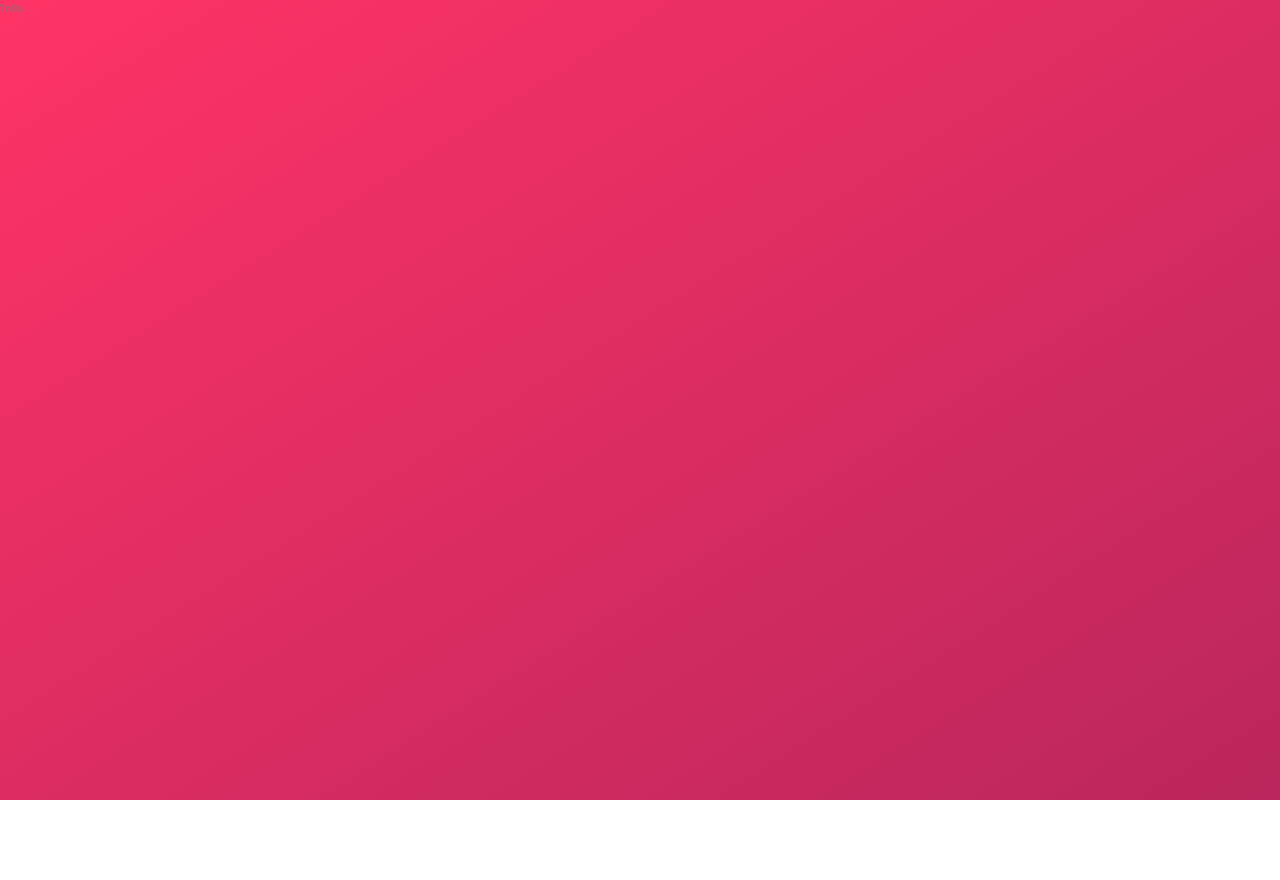
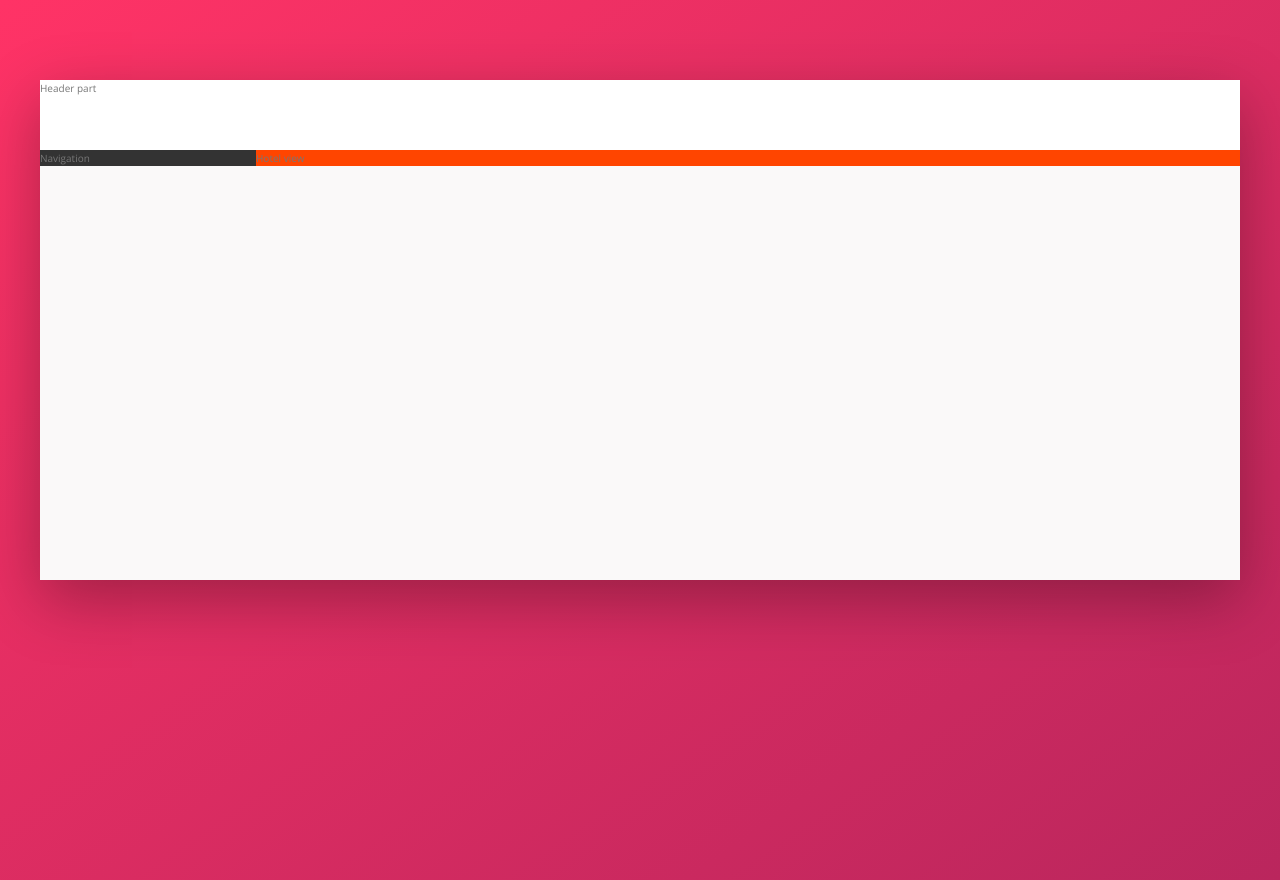
Before and after one commit to ehlkara/Trillo_Project, a website: page index.html in a window 1280 px wide. Before the commit the page ends 800 px from the top, so only its background shows below. Drawn offline with nearby package versions, Linux system fonts and the light colour scheme.

Commit message:
building overall layout

```diff
--- a/index.html
+++ b/index.html
@@ -11,6 +11,18 @@
         <title>trillo &mdash; Your all-in-one booking app</title>
     </head>
     <body>
-        Trillo
+        <div class="container">
+            <header class="header">
+                Header part
+            </header>
+            <div class="content">
+                <nav class="sidebar">
+                    Navigation
+                </nav>
+                <main class="hotel-view">
+                    Hotel view
+                </main>
+            </div>
+        </div>
     </body>
 </html>
--- a/sass/_base.scss
+++ b/sass/_base.scss
@@ -11,6 +11,8 @@
     --color-grey-dark-1: #333;
     --color-grey-dark-2: #777;
     --color-grey-dark-3: #999;
+
+    --shadow-dark: 0 2rem 6rem rgba(0,0,0,.3);
 }
 
 * {
--- a/sass/_layout.scss
+++ b/sass/_layout.scss
@@ -0,0 +1,31 @@
+.container {
+    max-width: 120rem;
+    margin: 8rem auto;
+    background-color: var(--color-grey-light-1);
+    box-shadow: var(--shadow-dark);
+
+    min-height: 50rem;
+}
+
+.header {
+    height: 7rem;
+    background-color: #fff;
+    border-bottom: var(--color-grey-light-2);
+}
+
+.content {
+    display: flex;
+}
+
+.sidebar{
+    background-color: var(--color-grey-dark-1);
+
+    flex: 0 0 18%;
+}
+
+.hotel-view {
+    background-color: #fff;
+    background-color: orangered;
+
+    flex: 1;
+}
```
Also changed, not shown: css/style.css.
